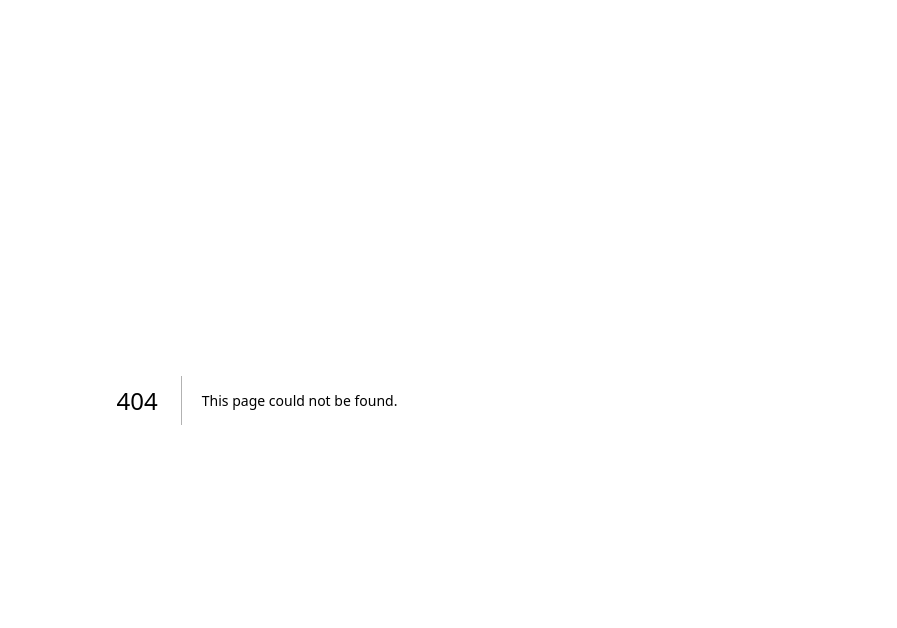
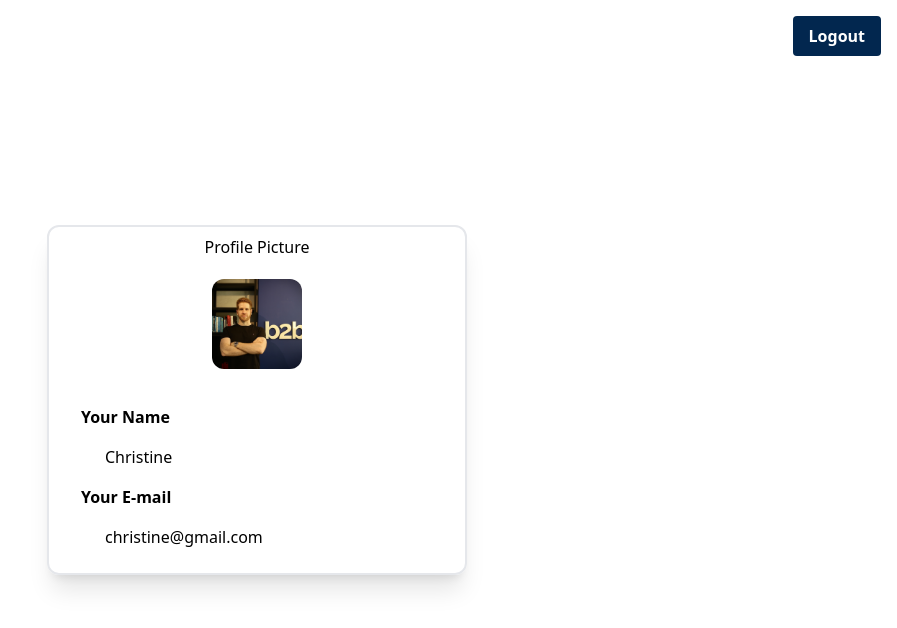
Before and after one commit to MatheusPlinio/stock-project, a Next.js app: page /profile in a window 1280 px wide. Before the commit this address had no page. Shown: the top 628 px of the page, without its empty margins (383-1280 px from the left). Built offline with nearby package versions, Linux system fonts and the light colour scheme.

Commit message:
feat: page profile build

```diff
--- /dev/null
+++ b/src/app/(auth)/profile/page.tsx
@@ -0,0 +1,50 @@
+import Image from "next/image";
+
+export default function Page() {
+    return (
+        <div>
+            <div className="absolute top-4 right-4">
+                <button
+                    type="button"
+                    className="bg-blueb2bit
+                             hover:bg-blueb2bithover
+                             text-white font-bold py-2 px-4
+                             rounded focus:outline-none
+                             focus:shadow-outline"
+                >
+                    Logout
+                </button>
+            </div>
+            <div className="border-2 rounded-xl shadow-xl p-2 w-full max-w-xl">
+                <div className="text-center">
+                    <span>Profile Picture</span>
+                </div>
+                <div className="flex justify-center p-5">
+                    <Image
+                        className="rounded-xl"
+                        alt="profile_picture"
+                        src="/IMG_4452_0spsnuL.jpg"
+                        width="90"
+                        height="90"
+                    />
+                </div>
+                <div className="m-2 w-96">
+                    <div className="m-4">
+                        <span className="font-semibold">Your Name</span>
+                    </div>
+                    <div className="m-4">
+                        <p className="ml-6">Christine</p>
+                    </div>
+                </div>
+                <div className="m-2 w-96">
+                    <div className="m-4">
+                        <span className="font-semibold">Your E-mail</span>
+                    </div>
+                    <div className="m-4">
+                        <p className="ml-6">christine@gmail.com</p>
+                    </div>
+                </div>
+            </div>
+        </div>
+    )
+}
```
Also changed, not shown: public/IMG_4452_0spsnuL.jpg (added).
